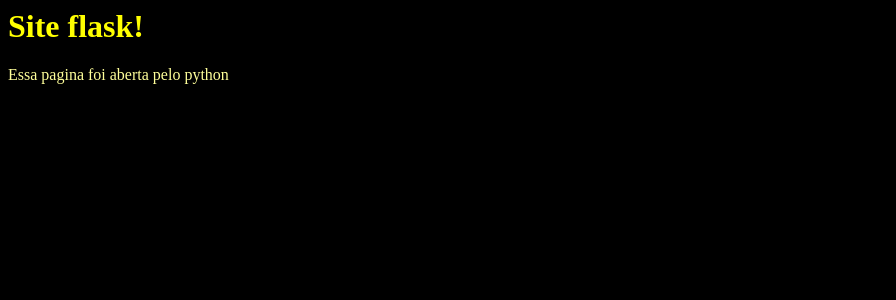
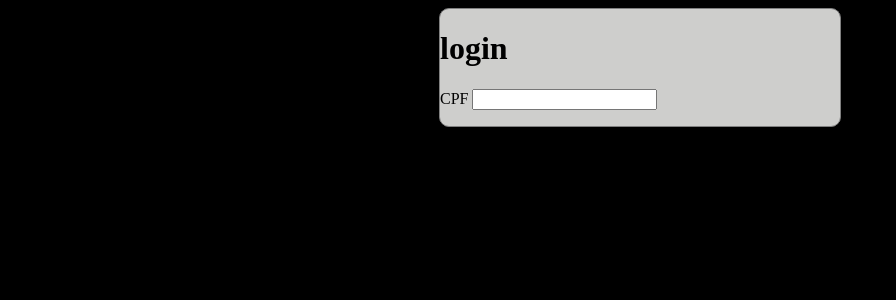
Before and after one commit to Natalyifb0016/Flask-modelo, a Flask app: page / in a window 1280 px wide. Shown: the top 300 px of the page, without its empty margins (0-896 px from the left). Run offline with Flask 3, Linux system fonts and the light colour scheme.

Commit message:
Inicio do formulario

```diff
--- a/app.py
+++ b/app.py
@@ -3,8 +3,12 @@ from flask import Flask, render_template
 app = Flask(__name__)
 
 @app.route("/")
-def ola_mundo():
-    return render_template("index.html")
+def login():
+    return render_template("login.html")
+
+@app.route("/painel")
+def painel():
+    return render_template("painel.html")
 
 if __name__ == "__main__":
     app.run(debug=True)
--- /dev/null
+++ b/static/style.css
@@ -0,0 +1,7 @@
+body{background-color:rgb(0, 0, 0)}
+.cartao{
+    margin: auto;
+    width: 400px;
+    background-color: rgb(206, 206, 204);
+    border: 1px solid grey;
+    border-radius: 10px;}
--- a/templates/index.html
+++ b/templates/login.html
@@ -4,7 +4,12 @@
         <link rel="stylesheet" href="{{ url_for('static',filename='style.css') }}">
         </head>
         <body>
-            <h1>Site flask!</h1>
-            <p>Essa pagina foi aberta pelo python</p>
+            <div class="cartao">
+                <form>
+             <h1>login</h1>
+             <label>CPF</label>
+             <input type="text">
+                </form>
+            </div>
             </body>
 </html>                                                                                                 >
--- a/templates/static/style.css
+++ /dev/null
@@ -1,3 +0,0 @@
-body{background-color:rgb(0, 0, 0)}
-h1{ color:yellow}
-p{color:rgb(255, 255, 154)}
```
Also changed, not shown: templates/painel.html (added, +10 -0 lines).
